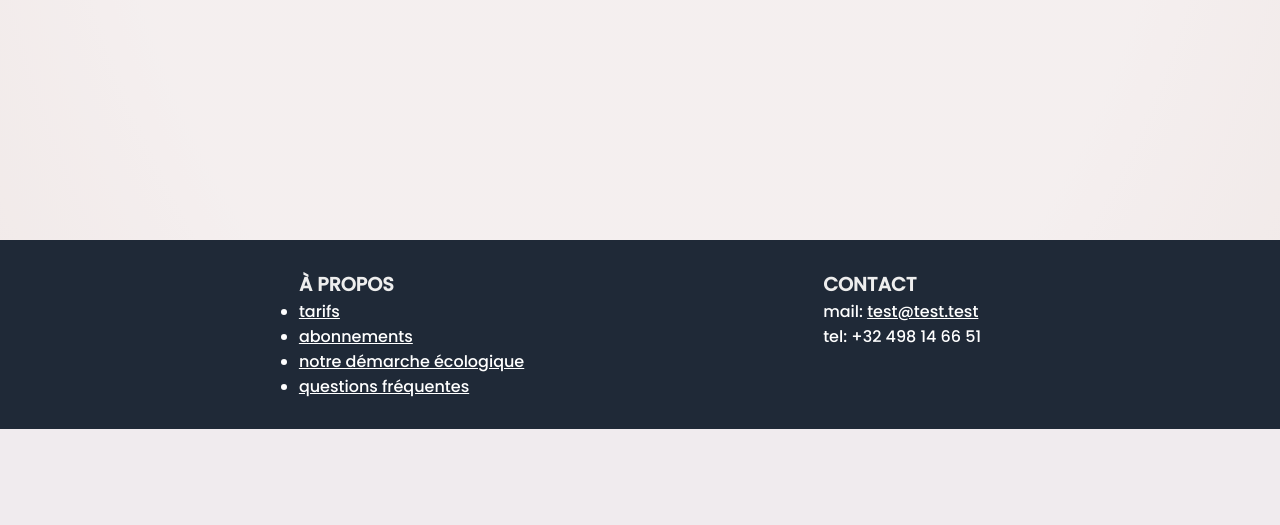
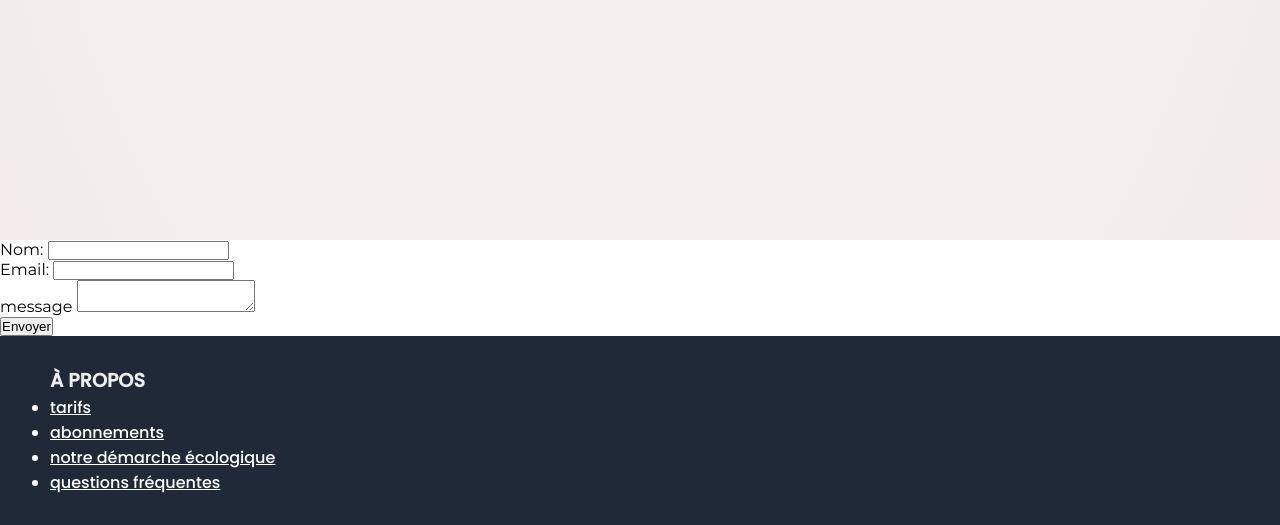
Before and after one commit to TerryHenrard/car-wash-from-home, a PHP site: page / in a window 1280 px wide. Shown: the part 4102-4627 px from the top of the page. Before the commit the page ends 4531 px from the top, so only its background shows below. Run offline with PHP 8.4, Linux system fonts and the light colour scheme.

Commit message:
adding sciript php and form to contact

```diff
--- a/assets/scripts/script.js
+++ b/assets/scripts/anim.js
@@ -30,7 +30,7 @@ btn.addEventListener("click", () => {
 });
 
 let tarifAnimations = () => {
-  if (scrollY == 0) {
+  if (scrollY === 0) {
     rightExt.classList.remove("tarif-anim");
     leftExt.classList.remove("tarif-anim");
     leftInt.classList.remove("tarif-anim");
@@ -80,59 +80,59 @@ let abonnementAnimations = () => {
 
 let ecologieAnimations = () => {
   if (scrollY > 1955) {
-    ecoP1.style.opacity = 1;
+    ecoP1.style.opacity = "1";
   } else {
-    ecoP1.style.opacity = 0;
+    ecoP1.style.opacity = "0";
   }
 
   if (scrollY > 2050) {
-    ecoP2.style.opacity = 1;
+    ecoP2.style.opacity = "1";
   } else {
-    ecoP2.style.opacity = 0;
+    ecoP2.style.opacity = "0";
   }
 
   if (scrollY > 2200) {
-    ecoP3.style.opacity = 1;
+    ecoP3.style.opacity = "1";
   } else {
-    ecoP3.style.opacity = 0;
+    ecoP3.style.opacity = "0";
   }
 };
 
 let faqAnimations = () => {
   if (scrollY > 2470) {
-    question1.style.opacity = 1;
+    question1.style.opacity = "1";
   } else {
-    question1.style.opacity = 0;
+    question1.style.opacity = "0";
   }
 
   if (scrollY > 2600) {
-    question2.style.opacity = 1;
+    question2.style.opacity = "1";
   } else {
-    question2.style.opacity = 0;
+    question2.style.opacity = "0";
   }
 
   if (scrollY > 2770) {
-    question3.style.opacity = 1;
+    question3.style.opacity = "1";
   } else {
-    question3.style.opacity = 0;
+    question3.style.opacity = "0";
   }
 
   if (scrollY > 2890) {
-    question4.style.opacity = 1;
+    question4.style.opacity = "1";
   } else {
-    question4.style.opacity = 0;
+    question4.style.opacity = "0";
   }
 
   if (scrollY > 3090) {
-    question5.style.opacity = 1;
+    question5.style.opacity = "1";
   } else {
-    question5.style.opacity = 0;
+    question5.style.opacity = "0";
   }
 
   if (scrollY > 3300) {
-    question6.style.opacity = 1;
+    question6.style.opacity = "1";
   } else {
-    question6.style.opacity = 0;
+    question6.style.opacity = "0";
   }
 };
 
--- a/assets/styles/index.css
+++ b/assets/styles/index.css
@@ -858,10 +858,7 @@ header .header-text div .fa-solid {
   font-family: "poppins", serif;
 }
 .footer .footer-container {
-  display: flex;
-  justify-content: space-evenly;
-  align-items: flex-start;
-  padding: 30px 0;
+  padding: 30px 50px;
 }
 .footer .footer-container .apropos h4 {
   font-size: 1.2rem;
--- a/assets/styles/layout/_footer.scss
+++ b/assets/styles/layout/_footer.scss
@@ -3,10 +3,7 @@
   font-family: "poppins", serif;
 
   .footer-container {
-    display: flex;
-    justify-content: space-evenly;
-    align-items: flex-start;
-    padding: 30px 0;
+    padding: 30px 50px;
 
     .apropos {
       h4 {
--- a/index.html
+++ b/index.php
@@ -4,12 +4,11 @@
 <head>
   <meta charset="UTF-8">
   <meta name="viewport" content="width=device-width, initial-scale=1.0">
-  <meta name="description"
-    content="Un lavage sur mesure, directement chez vous? C'est possible, nos experts viennent laver votre voiture en faisant attention au moindre détail, à l'intérieur comme à l'extérieur. Où: Charleroi, àpd: 15€, abonnement: jusqu'à -20%!">
+  <meta name="description" content="Un lavage sur mesure, directement chez vous? C'est possible, nos experts viennent laver votre voiture en faisant attention au moindre détail, à l'intérieur comme à l'extérieur. Où: Charleroi, àpd: 15€, abonnement: jusqu'à -20%!">
   <link rel="stylesheet" href="./assets/styles/index.css">
   <link rel="stylesheet" href="https://cdnjs.cloudflare.com/ajax/libs/font-awesome/6.4.0/css/all.min.css">
   <link rel="shortcut icon" href="./assets/images/car-side-solid.svg">
-  <script src="./assets/scripts/script.js" defer></script>
+  <script src="./assets/scripts/anim.js" defer></script>
   <title>Car wash à domicile sur Charleroi | Lavage à la main intérieur et extérieur</title>
 </head>
 
@@ -306,6 +305,28 @@
     </div>
   </section>
 
+  <section class="contact" id="contact">
+      <div class="form-container">
+          <form method="post" action="./assets/scripts/mail.php">
+              <div class="last-name-container">
+                  <label for="last-name">Nom: </label>
+                  <input type="text" id="last-name" name="last-name">
+              </div>
+              <div class="email-container">
+                  <label for="email">Email: </label>
+                  <input type="email" id="email" name="email">
+              </div>
+              <div class="textarea-container">
+                  <label for="message">message</label>
+                  <textarea name="message" id="message"></textarea>
+              </div>
+              <div class="submit-container">
+                  <input type="submit" value="Envoyer">
+              </div>
+          </form>
+      </div>
+  </section>
+
   <footer class="footer" id="footer">
     <div class="footer-container">
       <div class="apropos">
@@ -317,12 +338,6 @@
           <li><a href="#faq">questions fréquentes</a></li>
         </ul>
       </div>
-      <div class="contact">
-        <h4>contact</h4>
-        <p class="mail">mail: </p>
-        <a href="mailto:test@test.test">test@test.test</a>
-        <p>tel: +32 498 14 66 51</p>
-      </div>
     </div>
   </footer>
 </body>
```
Also changed, not shown: assets/scripts/mail.php (added, +12 -0 lines), 1 other file.
